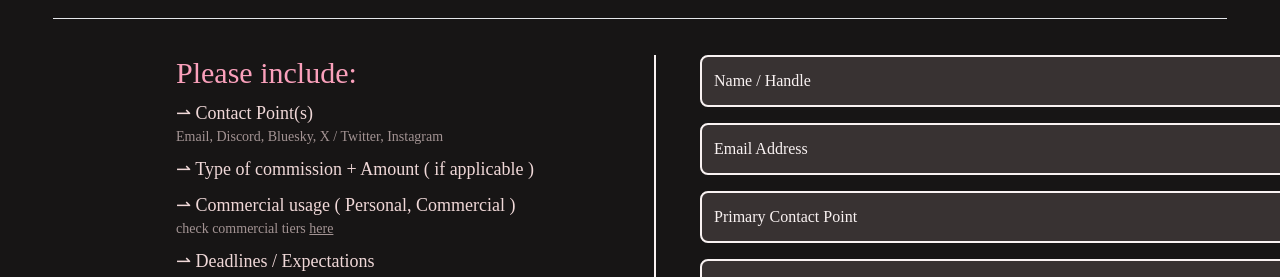
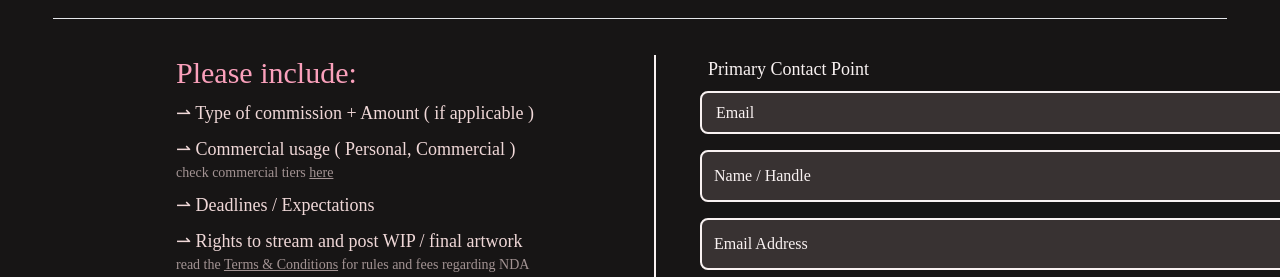
Before and after one commit to cosyreii/ReiingArt, a SvelteKit app: page /contact in a window 1280 px wide. Shown: the part 302-579 px from the top of the page. Built offline with nearby package versions, Linux system fonts and the light colour scheme; a web font is replaced by a local one.

Commit message:
contact point text > dropdown

```diff
--- a/src/routes/contact/+page.svelte
+++ b/src/routes/contact/+page.svelte
@@ -8,8 +8,6 @@
 	>
 		<h1 class="text-3xl text-pink">Please include:</h1>
 		<div class="w-[25rem] text-left">
-			<p class="mt-2">⇀ Contact Point(s)</p>
-			<p class="text-sm text-translucent">Email, Discord, Bluesky, X / Twitter, Instagram</p>
 			<p class="mt-2">⇀ Type of commission + Amount ( if applicable )</p>
 			<p class="mt-2">⇀ Commercial usage ( Personal, Commercial )</p>
 			<p class="text-sm text-translucent">
@@ -32,10 +30,26 @@
 		class="m-1 ml-8 flex h-[35rem] max-w-sm flex-col"
 	>
 		<div class="mb-2 ml-2 mr-2 w-[38rem]">
+			<label for="contact-point" class="mb-2 ml-2 block text-lg text-white"
+				>Primary Contact Point</label
+			>
+			<select
+				name="contact"
+				id="contact"
+				class="block w-[38rem] rounded-lg border-2 border-white bg-translucent/15 p-2.5 text-white hover:border-pink"
+			>
+				<option class="bg-grey">Email</option>
+				<option class="bg-grey">Discord (Recommended)</option>
+				<option class="bg-grey">Bluesky</option>
+				<option class="bg-grey">X / Twitter</option>
+				<option class="bg-grey">Instagram</option>
+			</select>
+		</div>
+		<div>
 			<input
 				type="text"
 				name="name"
-				class="w-[38rem] rounded-lg border-2 border-white bg-translucent/15 p-3 text-white placeholder-white hover:border-pink"
+				class="m-2 w-[38rem] rounded-lg border-2 border-white bg-translucent/15 p-3 text-white placeholder-white hover:border-pink"
 				placeholder="Name / Handle"
 				required
 			/>
@@ -49,15 +63,7 @@
 				required
 			/>
 		</div>
-		<div>
-			<input
-				type="text"
-				name="primary"
-				class="m-2 w-[38rem] rounded-lg border-2 border-white bg-translucent/15 p-3 text-white placeholder-white hover:border-pink"
-				placeholder="Primary Contact Point"
-				required
-			/>
-		</div>
+
 		<textarea
 			placeholder="Your Message"
 			class="m-2 w-[38rem] rounded-lg border-2 border-white bg-translucent/15 p-3 text-white placeholder-white hover:border-pink"
```
